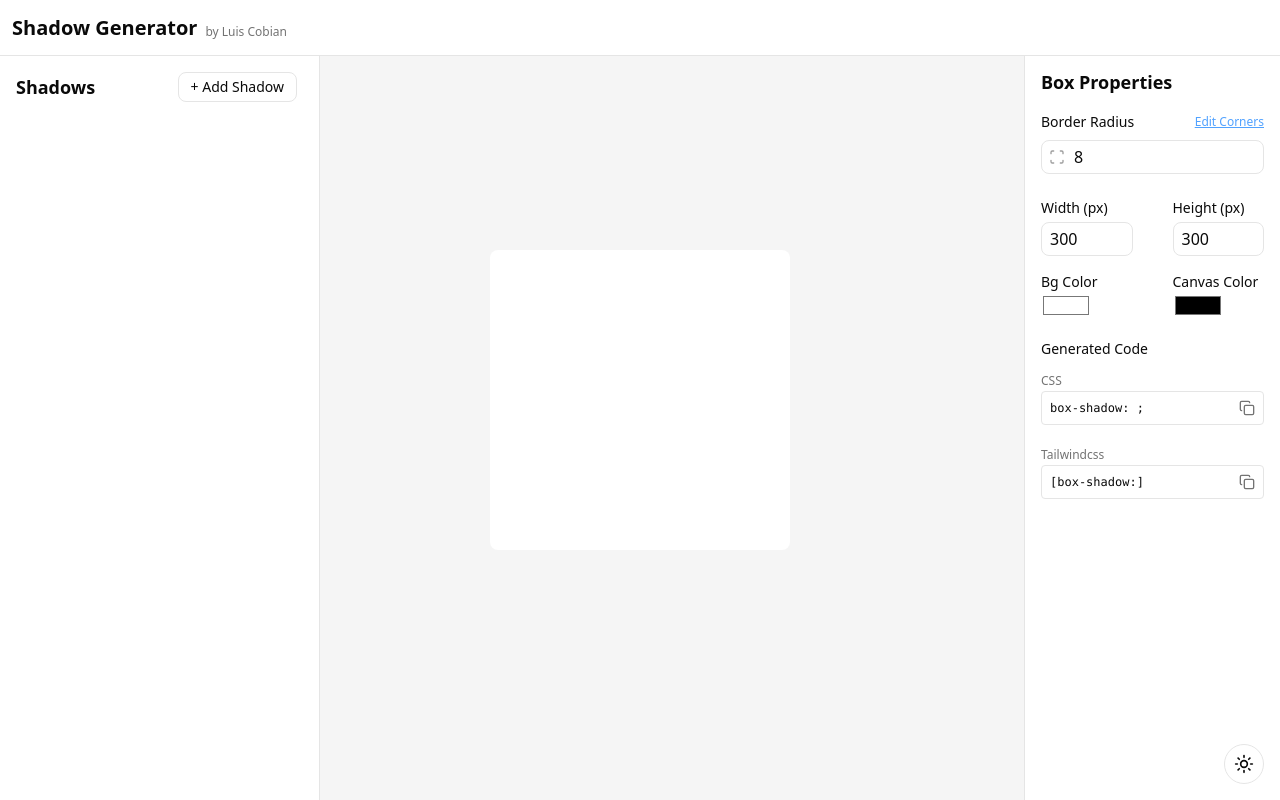
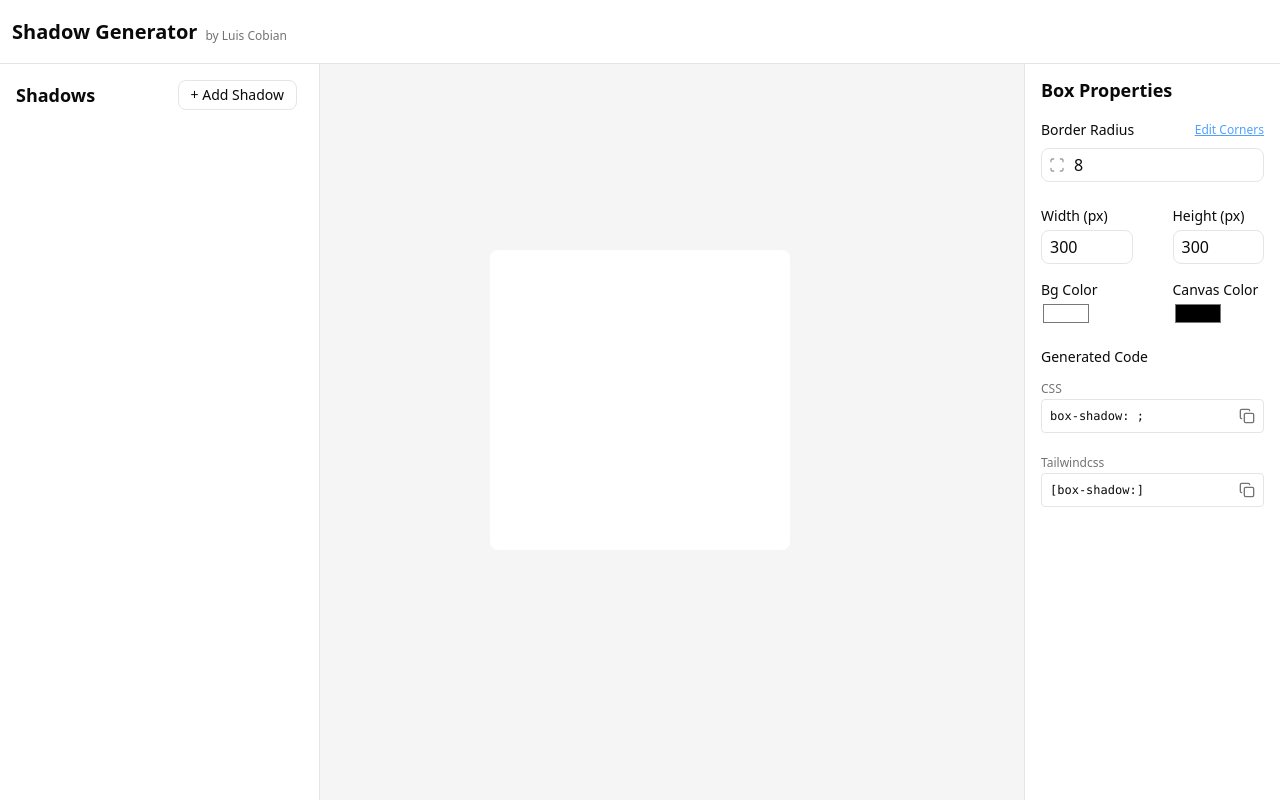
Before and after one commit to IsluCobian/shadows, a Next.js app: page / in a window 1280 px wide. Built offline with nearby package versions, Linux system fonts and the light colour scheme.

Commit message:
fix: adjust header height and improve layout consistency in Home component

```diff
--- a/src/app/page.tsx
+++ b/src/app/page.tsx
@@ -30,13 +30,13 @@ export default function Home() {
     >
       <Header />
       <div className="flex w-full flex-col items-center justify-center md:flex-row">
-        <div className="flex min-h-screen flex-1 items-center justify-center md:min-h-auto">
+        <div className="sticky top-0 z-0 flex min-h-screen flex-1 items-center justify-center md:min-h-auto">
           <EditableBox styles={{ ...boxStyles, shadows }} />
         </div>
-        <div className="bg-card scrollbar-gutter relative flex w-full flex-col items-start justify-start space-y-5 overflow-y-auto p-6 md:absolute md:inset-y-0 md:left-0 md:mt-14 md:w-64 md:border-r md:p-3 md:px-4 md:pt-0 lg:w-80">
+        <div className="bg-card scrollbar-gutter relative z-10 flex w-full flex-col items-start justify-start space-y-5 overflow-y-auto border-t p-6 md:absolute md:inset-y-0 md:left-0 md:mt-16 md:w-64 md:border-t-0 md:border-r md:p-3 md:px-4 md:pt-0 lg:w-80">
           <ShadowSection shadows={shadows} onChange={setShadows} />
         </div>
-        <div className="bg-card flex w-full flex-col items-start justify-start space-y-5 p-6 md:absolute md:inset-y-0 md:right-0 md:mt-14 md:w-64 md:border-l md:p-3 md:px-4">
+        <div className="bg-card z-10 flex w-full flex-col items-start justify-start space-y-5 p-6 md:absolute md:inset-y-0 md:right-0 md:mt-16 md:w-64 md:border-l md:p-3 md:px-4">
           <BoxControls styles={boxStyles} setStyles={setBoxStyles} />
           <ShadowCodePreview shadows={shadows} />
         </div>
--- a/src/components/Header.tsx
+++ b/src/components/Header.tsx
@@ -1,6 +1,6 @@
 export default function Header() {
   return (
-    <div className="bg-background fixed top-0 z-50 flex h-14 w-full items-center border-b px-3">
+    <div className="bg-background fixed top-0 z-50 flex h-16 w-full items-center border-b px-3">
       <div className="flex items-end gap-2">
         <h1 className="text-xl leading-none font-bold">Shadow Generator</h1>
         <span className="text-muted-foreground text-xs leading-none">
```
